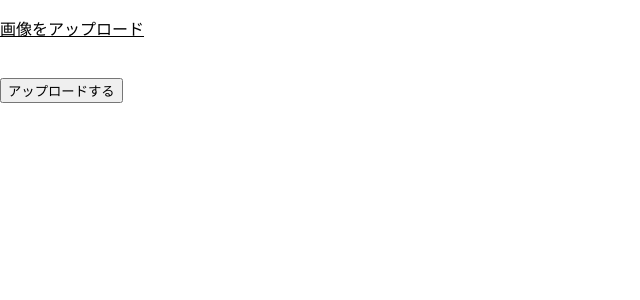
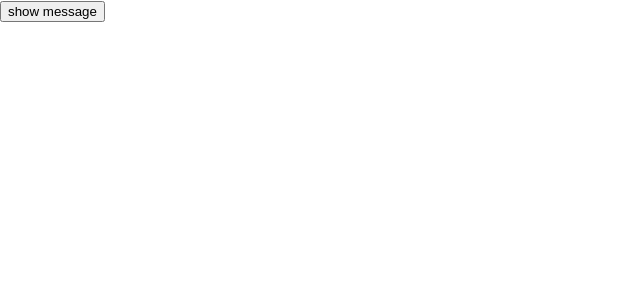
Before and after one commit to orangeman7201/react-sample, a React (Create React App) app: page / in a window 1280 px wide. Shown: the top 300 px of the page, without its empty margins (0-640 px from the left). Built offline with nearby package versions, Linux system fonts and the light colour scheme.

Commit message:
UseImperativeHandleコンポーネントを実装

```diff
--- /dev/null
+++ b/src/components/UseImperativeHandle.tsx
@@ -0,0 +1,33 @@
+import React, { useState, useRef, useImperativeHandle } from 'react'
+
+const Child = React.forwardRef((props, ref) => {
+  const [message, setMessage] = useState<string | null>(null)
+
+  useImperativeHandle(ref, () => ({
+    showMessage: () => {
+      const date = new Date()
+      const message = '現在時刻は、' + date.toLocaleString() + 'です。'
+      setMessage(message)
+    }
+  }))
+
+  return <div>{message !== null ? <p>{message}</p> : null}</div>
+})
+
+const Parent = () => {
+  const childRef = useRef<{ showMessage: () => void }>(null)
+  const onClick = () => {
+    if (childRef.current !== null) {
+      childRef.current.showMessage()
+    }
+  }
+
+  return (
+    <div>
+      <button onClick={onClick}>show message</button>
+      <Child ref={childRef}/>
+    </div>
+  )
+}
+
+export default Parent
--- a/src/index.tsx
+++ b/src/index.tsx
@@ -13,6 +13,7 @@
 import { Clock } from './components/Clock';
 import UseContext from './components/UseContext';
 import UseRef from './components/UseRef';
+import UseImperativeHandle from './components/UseImperativeHandle';
 import reportWebVitals from './reportWebVitals';
 
 const root = ReactDOM.createRoot(
@@ -20,7 +21,7 @@
 );
 root.render(
   <React.StrictMode>
-    <UseRef />
+    <UseImperativeHandle />
   </React.StrictMode>
 );
 
```
